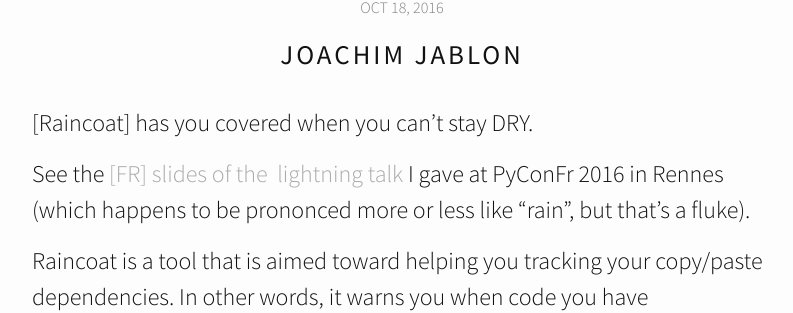
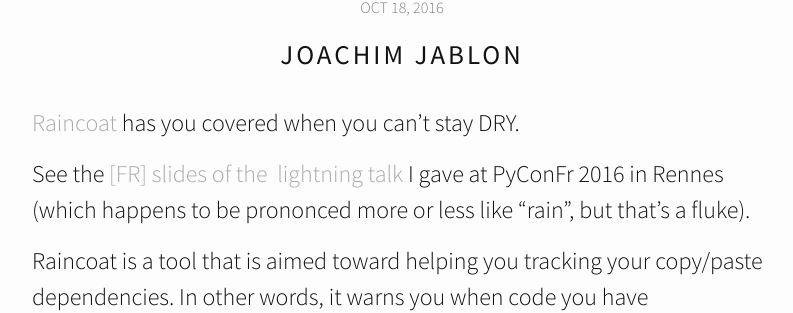
Before and after one commit to ewjoachim/ewjoachim.github.io, a Jekyll site: the page built from _posts/2016-10-18-raincoat.md, in a window 1280 px wide. Shown: the part 491-804 px from the top of the page, without its empty margins (238-1031 px from the left). Built offline with Jekyll 4.4.1, drawn with Linux system fonts in a browser that asks for light colours; nearby versions of some CDN libraries; some of the changed lines change nothing that is shown.

Commit message:
Added link

```diff
--- a/_posts/2016-10-18-raincoat.md
+++ b/_posts/2016-10-18-raincoat.md
@@ -3,7 +3,7 @@
 icon: cloud
 ---
 
-[Raincoat] has you covered when you can't stay DRY.
+[Raincoat](https://github.com/novafloss/raincoat) has you covered when you can't stay DRY.
 
 {{ excerpt_separator }}
 
```
